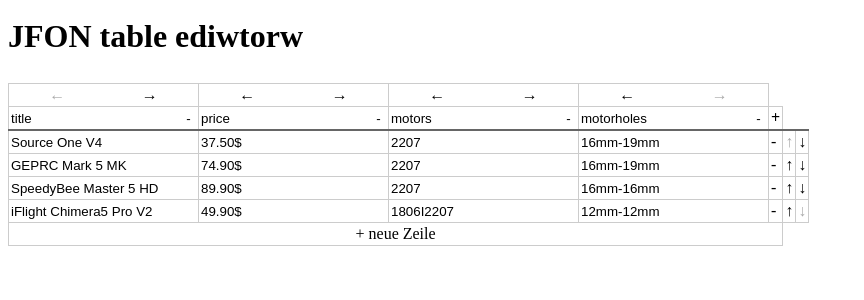
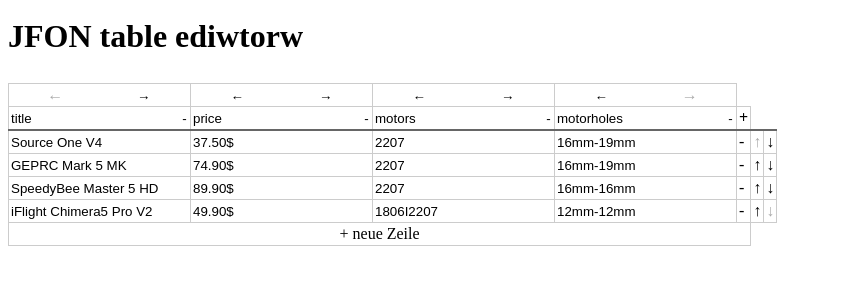
Before and after one commit to KsmBl/svelteTableEditor, a SvelteKit app: page / in a window 1280 px wide. Shown: the top 300 px of the page, without its empty margins (0-864 px from the left). Built offline with nearby package versions, Linux system fonts and the light colour scheme.

Commit message:
accessibility changes

```diff
--- a/src/routes/+page.svelte
+++ b/src/routes/+page.svelte
@@ -210,13 +210,13 @@
 			{#each Object.keys(data[0]) as key, i}
 			<th> <div>
 				{#if i !== 0}
-				<p class="clickable" on:click={() => moveColumnLeft(i)}> ← </p>
+				<button class="clickable" aria-label="move Column left" on:click={() => moveColumnLeft(i)}> ← </button>
 				{:else}
 				<p style="color: #aaa"> ← </p>
 				{/if}
 
 				{#if i !== Object.keys(data[0]).length - 1}
-				<p class="clickable" on:click={() => moveColumnRight(i)}> → </p>
+				<button class="clickable" aria-label="move Column right" on:click={() => moveColumnRight(i)}> → </button>
 				{:else}
 				<p style="color: #aaa"> → </p>
 				{/if}
@@ -305,7 +305,7 @@
 			cursor: pointer;
 		}
 
-		p {
+		p, button {
 			width: 50%;
 			text-align: center;
 		}
```
